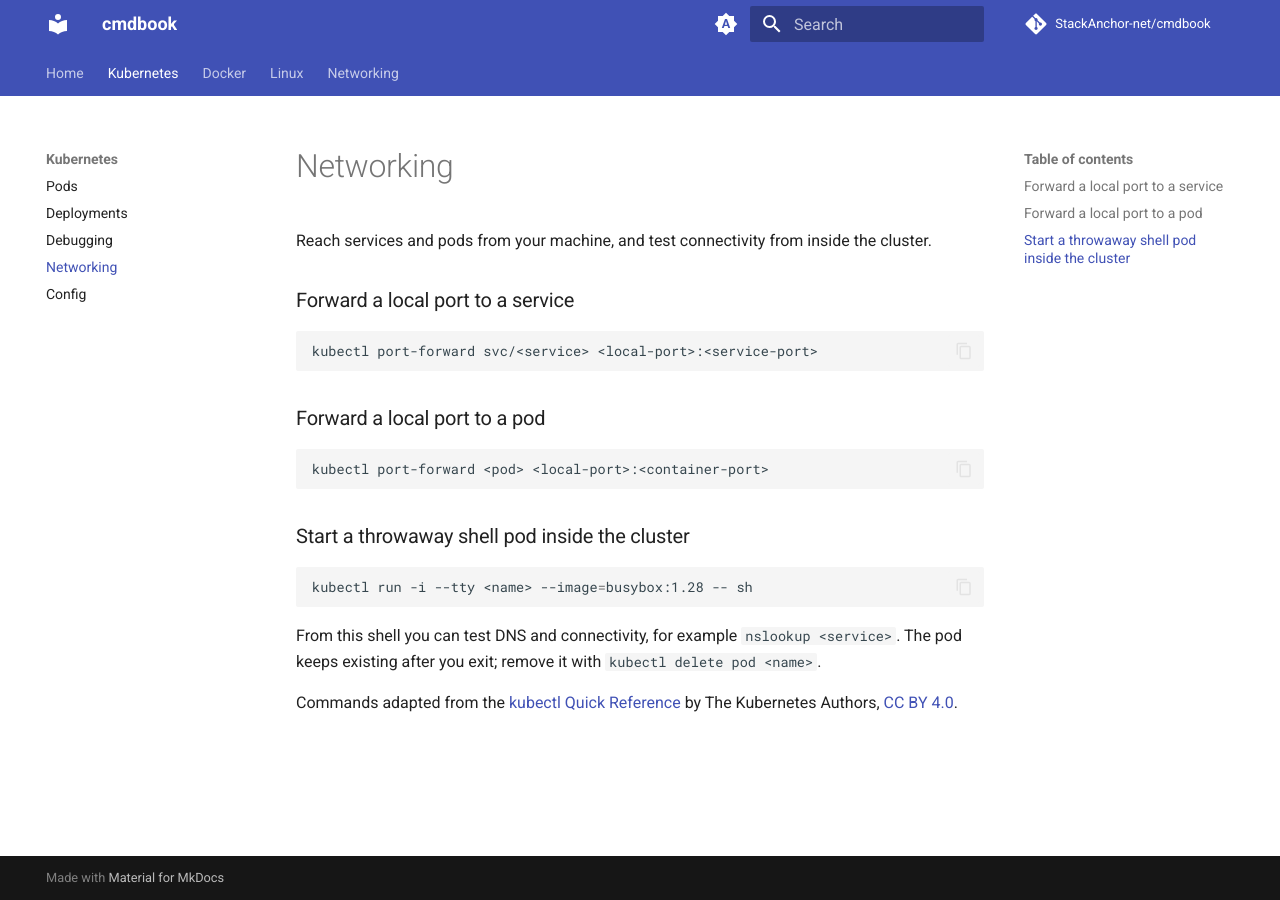
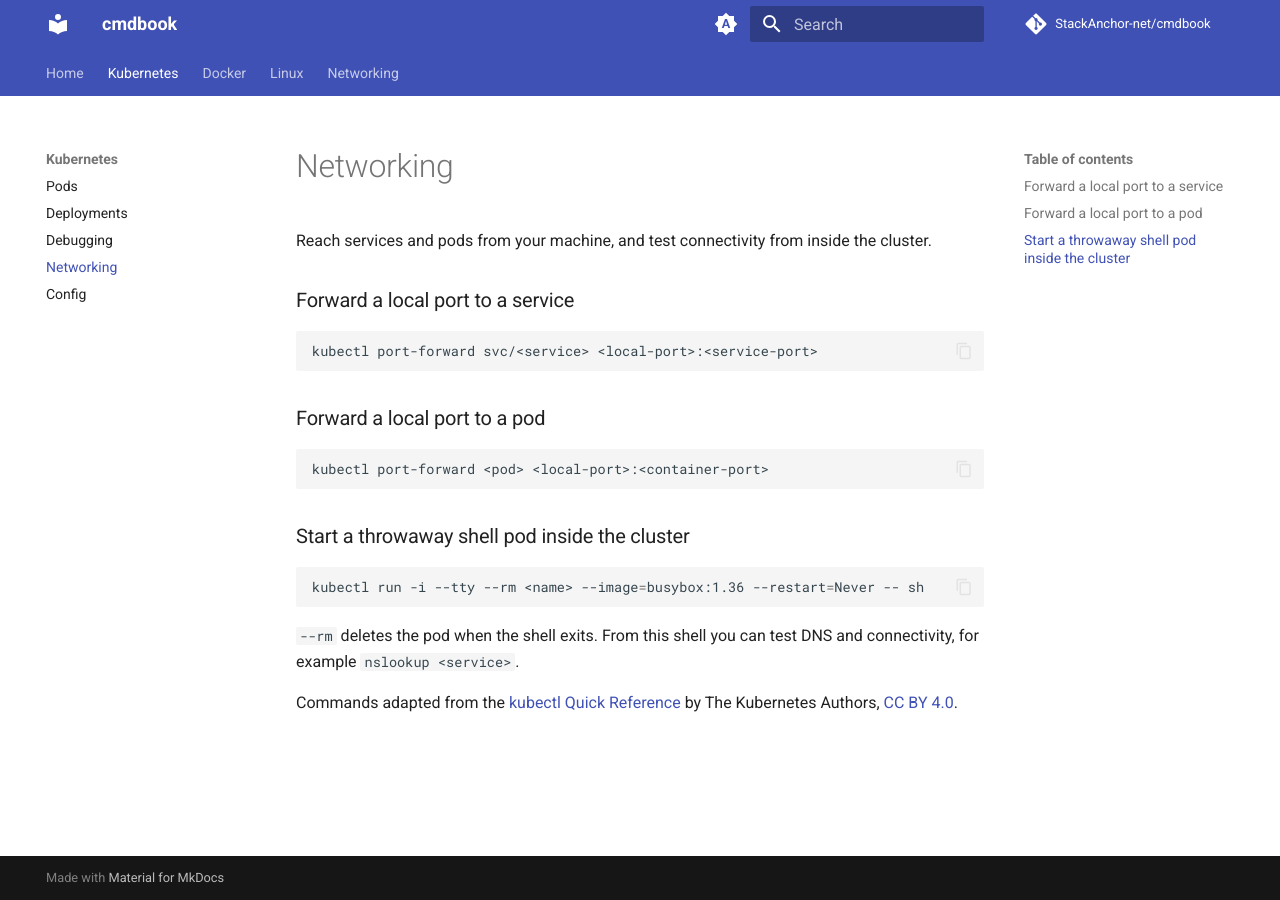
Before and after one commit to StackAnchor-net/cmdbook, an MkDocs documentation site: the page built from docs/kubernetes/networking.md, in a window 1280 px wide. Built offline with MkDocs 1.6.1 and Material for MkDocs 9.7.7, drawn with Linux system fonts in a browser that asks for light colours; comment, search, counter and statistics services are not loaded.

Commit message:
Use busybox:1.36, add --rm to throwaway pod, fix containers intro
Co-Authored-By: Claude Sonnet 5.5 <noreply@anthropic.com>

````diff
--- a/docs/kubernetes/networking.md
+++ b/docs/kubernetes/networking.md
@@ -17,9 +17,9 @@ kubectl port-forward <pod> <local-port>:<container-port>
 ### Start a throwaway shell pod inside the cluster
 
 ```bash
-kubectl run -i --tty <name> --image=busybox:1.28 -- sh
+kubectl run -i --tty --rm <name> --image=busybox:1.36 --restart=Never -- sh
 ```
 
-From this shell you can test DNS and connectivity, for example `nslookup <service>`. The pod keeps existing after you exit; remove it with `kubectl delete pod <name>`.
+`--rm` deletes the pod when the shell exits. From this shell you can test DNS and connectivity, for example `nslookup <service>`.
 
 Commands adapted from the [kubectl Quick Reference](https://kubernetes.io/docs/reference/kubectl/quick-reference/) by The Kubernetes Authors, [CC BY 4.0](https://creativecommons.org/licenses/by/4.0/).
````
Also changed, not shown: docs/docker/containers.md (+1 -1 lines), docs/kubernetes/debugging.md (+1 -1 lines).
